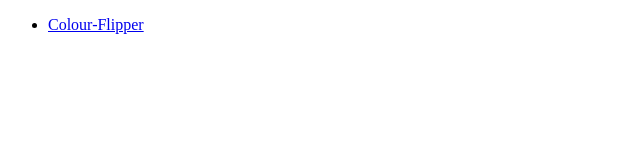
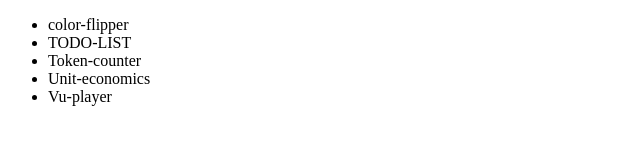
Before and after one commit to Aswinkumaresan/js-practice2, a website: page index.html in a window 1280 px wide. Shown: the whole page, without its empty margins (0-640 px from the left). Drawn offline with Linux system fonts and the light colour scheme.

Commit message:
index updation

```diff
--- a/index.html
+++ b/index.html
@@ -8,7 +8,11 @@
 </head>
 <body>
     <ul>
-        <li><a href="app/color-flipper/index.html">Colour-Flipper</a></li>
+        <li a href="app/color-flipper/index.html">color-flipper</li>
+        <li a href="app/TODO-List/index.html">TODO-LIST</li>
+        <li a href="app/token-counter/index.html">Token-counter</li>
+        <li a href="Unit-economics/index.html">Unit-economics</li>
+        <li a href="app/vu-player/index.html">Vu-player</li>
     </ul>
 </body>
 </html>
```
